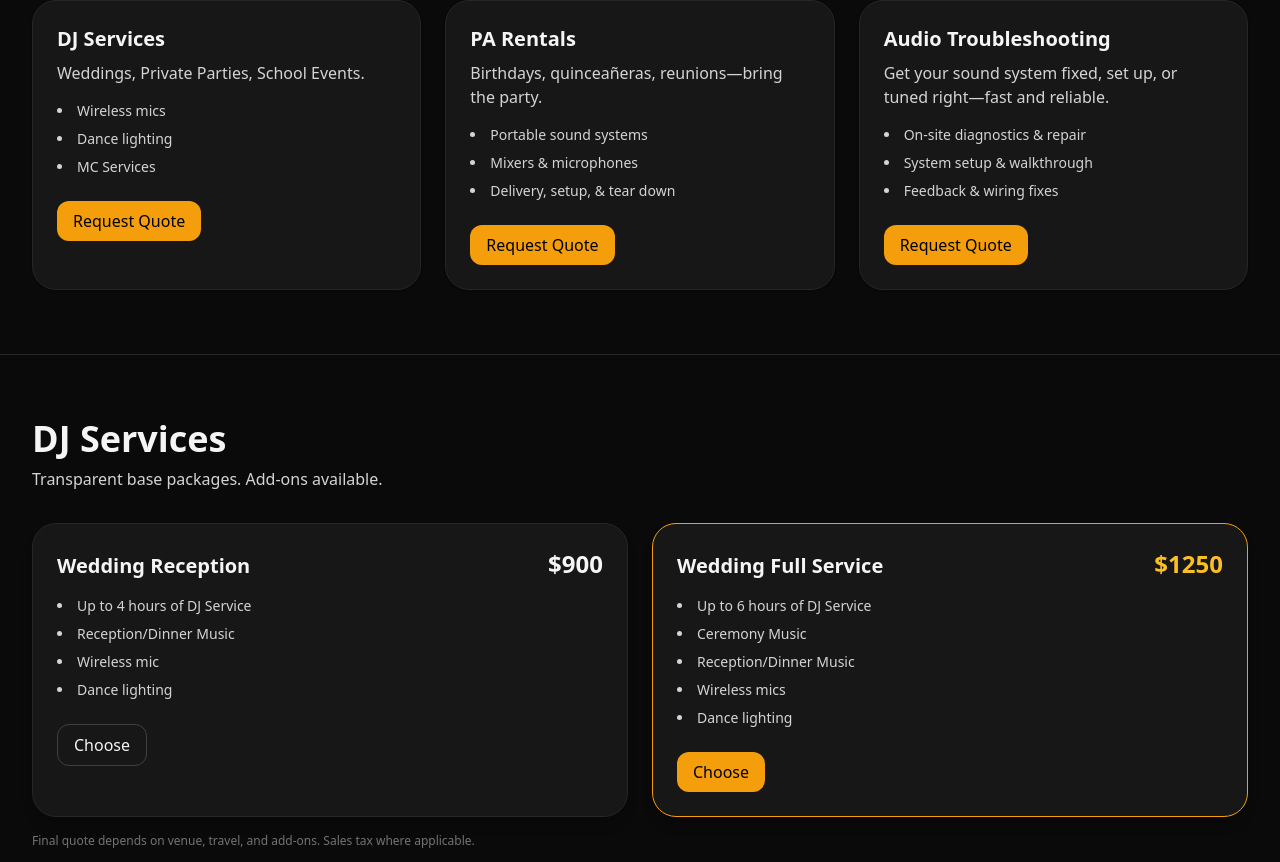
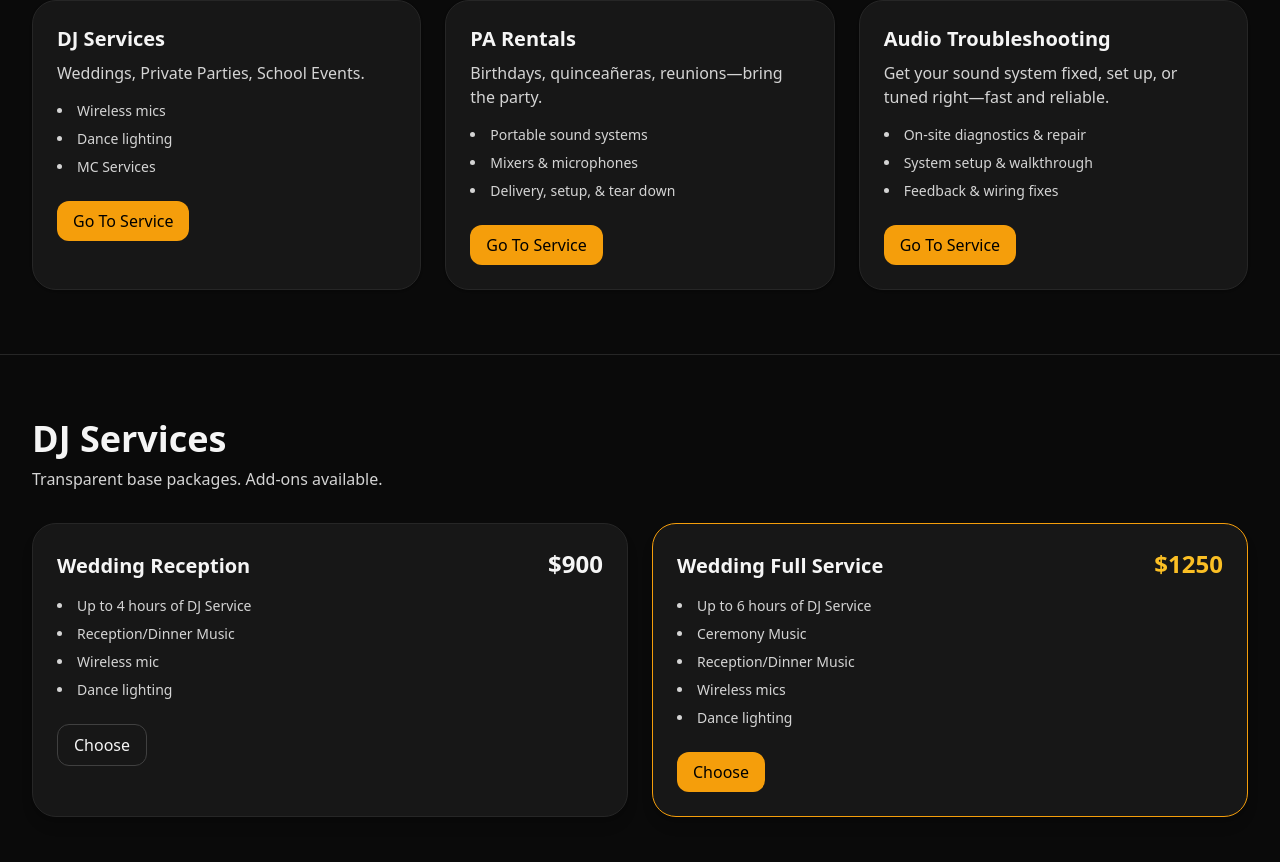
Before and after one commit to dexter806/tascosa.audio, a Next.js app: page / in a window 1280 px wide. Shown: the part 898-1760 px from the top of the page. Built offline with nearby package versions, Linux system fonts and the light colour scheme.

Commit message:
Update index.js

```diff
--- a/pages/index.js
+++ b/pages/index.js
@@ -123,7 +123,7 @@ export default function Home() {
               <ul className="mt-4 space-y-2 text-sm text-neutral-300 list-disc list-inside">
                 {card.items.map(item => <li key={item}>{item}</li>)}
               </ul>
-              <a href="#contact" className="mt-6 inline-block rounded-xl px-4 py-2 bg-amber-500 text-black font-medium hover:bg-amber-400">Request Quote</a>
+              <a href="#pricing" className="mt-6 inline-block rounded-xl px-4 py-2 bg-amber-500 text-black font-medium hover:bg-amber-400">Go To Service</a>
             </div>
           ))}
         </div>
@@ -174,7 +174,7 @@ export default function Home() {
   </div>
 
   <p className="mt-4 text-xs text-neutral-500">
-    Final quote depends on venue, travel, and add-ons. Sales tax where applicable.
+
   </p>
 </section>
 
```
